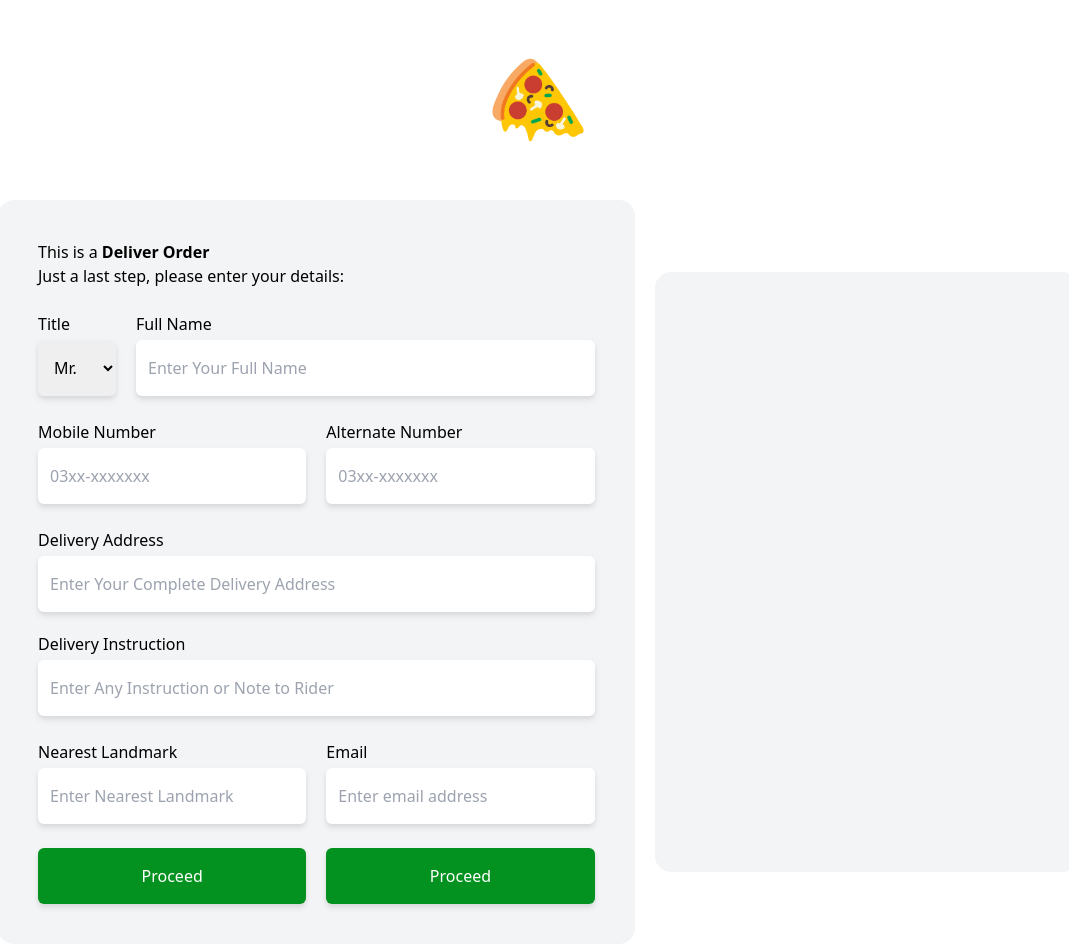
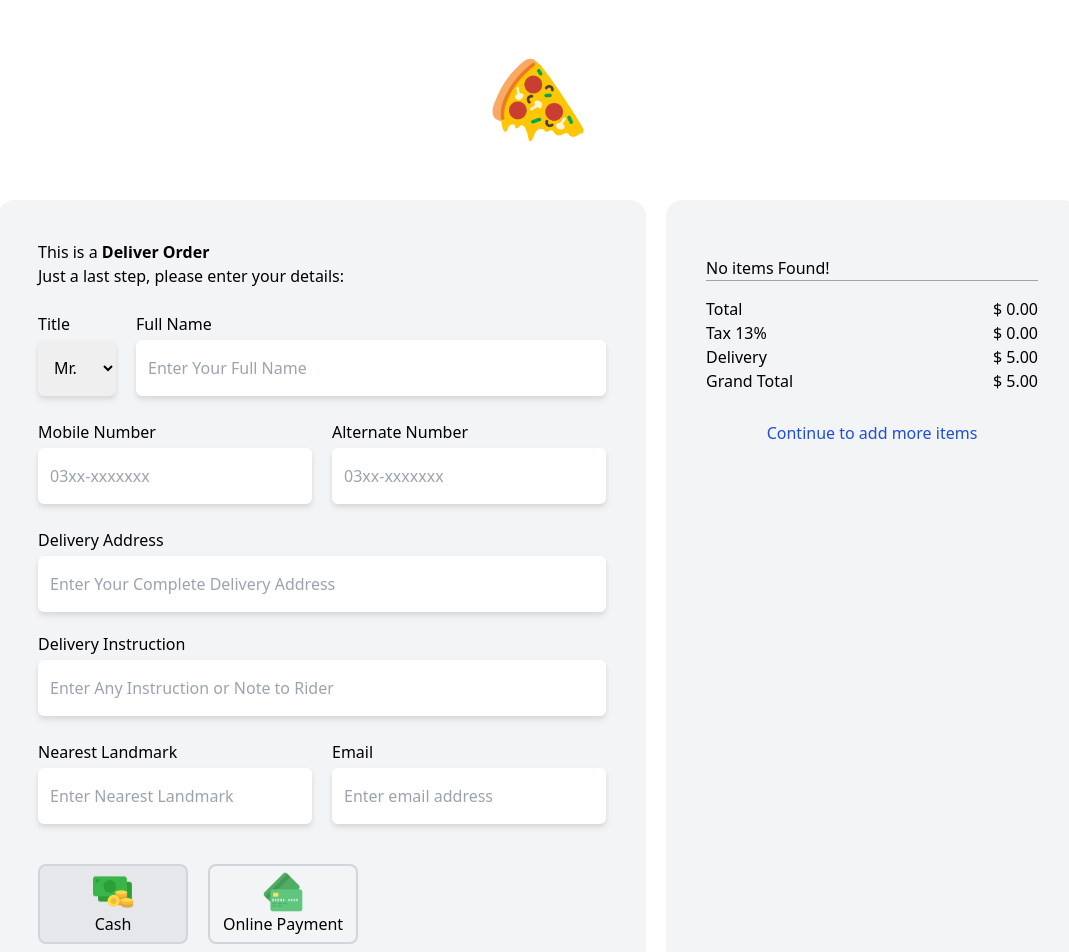
Before and after one commit to osaidfaisal12/pizzaPrac, a Next.js app in the folder pizza/: page /checkout in a window 1280 px wide. Shown: the top 952 px of the page, without its empty margins (102-1171 px from the left). Built offline with nearby package versions, Linux system fonts and the light colour scheme.

Commit message:
almost done

```diff
--- a/pizza/components/cart/Cart.js
+++ b/pizza/components/cart/Cart.js
@@ -1,34 +1,59 @@
-import React, { use, useContext, useEffect, useState } from 'react'
-import { StoreProvider } from '../../data-utils/Store'
-import CartItem from './CartItem'
+import React, { use, useContext, useEffect, useState } from "react";
+import { StoreProvider } from "../../data-utils/Store";
+import CartItem from "./CartItem";
+import Link from "next/link";
 
 const Cart = (props) => {
-    const ctx = useContext(StoreProvider)
-
+  const ctx = useContext(StoreProvider);
 
   return (
-        <div className='fixed inline-block z-10 inset-0 bg-black/50 h-screen' >
-            <div className='fixed z-10 inset-0 bg-white px-4 py-4 w-[450px] ml-auto h-full' >
-                <div className='h-full flex flex-col'>
-                    <div className='hs-[10vh]'>
-                        <div className='flex justify-between' >
-                            <h2 className='text-black text-[1.5rem]' >Your Cart</h2>
-                            <button className='text-black font-bold text-[1.5rem]' onClick={props.closeCart} >x</button>
+    <div className="fixed inline-block z-10 inset-0 bg-black/50 h-screen">
+      <div className="fixed z-10 inset-0 bg-white px-4 py-4 w-[450px] ml-auto h-full">
+        <div className="h-full flex flex-col">
+          <div className="hs-[10vh]">
+            <div className="flex justify-between">
+              <h2 className="text-black text-[1.5rem]">Your Cart</h2>
+              <button
+                className="text-black font-bold text-[1.5rem]"
+                onClick={props.closeCart}
+              >
+                x
+              </button>
             </div>
-                        <hr className='my-2 border-1 border-black' />
+            <hr className="my-2 border-1 border-black" />
           </div>
-                    <div className=' flex flex-wrap  overflow-x-hidden'>
-                        {ctx.cartitems.map((current) => {
-                            return (<CartItem key={`${current.id}_${current.type}`} id={current.id} img={current.img} title={current.title} description={current.description} amount={current.amount} type={current.type} count={current.count} />)
-                        })}
+          <div className=" flex flex-wrap  overflow-x-hidden">
+            {ctx.cartitems.length > 0 ? (
+              ctx.cartitems.map((current) => {
+                return (
+                  <CartItem
+                    key={`${current.id}_${current.type}`}
+                    id={current.id}
+                    img={current.img}
+                    title={current.title}
+                    description={current.description}
+                    amount={current.amount}
+                    type={current.type}
+                    count={current.count}
+                  />
+                );
+              })
+            ) : (
+              <p>No items Found!</p>
+            )}
           </div>
-                    <button className='mt-auto w-full bg-[#03911f] text-white py-4 rounded-md '>
+          {ctx.cartitems.length > 0 && (
+            <Link
+              href="/checkout"
+              className="mt-auto w-full bg-[#03911f] text-white py-4 rounded-md text-center"
+            >
               Proceed
-                    </button>
+            </Link>
+          )}
         </div>
       </div>
     </div>
-    )
-}
+  );
+};
 
-export default Cart
+export default Cart;
--- /dev/null
+++ b/pizza/components/checkout/AmountTab.js
@@ -0,0 +1,100 @@
+import Link from "next/link";
+import React, { useContext, useEffect, useState } from "react";
+import { StoreProvider } from "../../data-utils/Store";
+
+const AmountTab = ({ handleOnSubmit }) => {
+  const [isamount, setIsAmount] = useState(0);
+
+  const ctx = useContext(StoreProvider);
+
+  const calculateTotalAmount = () => {
+    const newTotalAmount = ctx.cartitems.reduce((current, next) => {
+      return current + parseInt(next.amount) * parseInt(next.count);
+    }, 0);
+    setIsAmount(newTotalAmount);
+  };
+
+  useEffect(() => {
+    calculateTotalAmount();
+  }, [ctx.cartitems]);
+
+  const removeItemHandler = (id, type) => {
+    const cartItem = ctx.data.filter((current) => current.id === id)[0];
+    cartItem.count = 1;
+    cartItem.type = type;
+    ctx.removeToCartHandler(cartItem);
+  };
+
+  return (
+    <div>
+      {/** mapping products **/}
+      <div className="my-4">
+        <div>
+          {ctx.cartitems.length > 0 ? (
+            ctx.cartitems.map((current) => {
+              return (
+                <div key={`${current.id}_${current.type}`}>
+                  <div className="flex justify-between items-center">
+                    <p className="font-bold">
+                      {current.count} x {current.title} ({current.type})
+                    </p>
+                    <p>${parseInt(current.amount) * parseInt(current.count)}</p>
+                  </div>
+                  <button
+                    onClick={() => removeItemHandler(current.id, current.type)}
+                    className="text-red-500 my-3"
+                  >
+                    remove
+                  </button>
+                </div>
+              );
+            })
+          ) : (
+            <p>No items Found!</p>
+          )}
+        </div>
+        <hr className="border-1 border-gray-400" />
+      </div>
+
+      {/**Amount Calc**/}
+      <div>
+        <div className="flex justify-between items-center">
+          <p>Total</p>
+          <p>$ {isamount.toFixed(2)}</p>
+        </div>
+        <div className="flex justify-between items-center">
+          <p>Tax 13%</p>
+          <p>$ {(isamount * 0.13).toFixed(2)}</p>
+        </div>
+        <div className="flex justify-between items-center">
+          <p>Delivery</p>
+          <p>$ 5.00</p>
+        </div>
+        <div className="flex justify-between items-center">
+          <p>Grand Total</p>
+          <p>$ {(isamount * 0.13 + 5 + isamount).toFixed(2)}</p>
+        </div>
+      </div>
+
+      {/**Checkout Button**/}
+      <div className="mt-5 flex flex-col">
+        {ctx.cartitems.length > 0 ? (
+          <button
+            form="my-form"
+            type="submit"
+            onClick={handleOnSubmit}
+            className="mt-auto font-bold w-full bg-[#03911f] text-white py-3 rounded-md "
+          >
+            Place Order
+          </button>
+        ) : null}
+
+        <Link href="/" className="text-center text-blue-700 mt-2">
+          Continue to add more items
+        </Link>
+      </div>
+    </div>
+  );
+};
+
+export default AmountTab;
--- a/pizza/components/checkout/CheckoutOverlay.js
+++ b/pizza/components/checkout/CheckoutOverlay.js
@@ -1,14 +1,40 @@
-import React from "react";
+import React, { useContext, useEffect, useState } from "react";
 import Form from "./Form";
+import AmountTab from "./AmountTab";
+import { OrdersStoreProvider } from "../../data-utils/OrdersStore";
+import axios from "axios";
 
 const CheckoutOverlay = () => {
+  const [latestOrder, setLatestOrder] = useState(null);
+
+  const ctx = useContext(OrdersStoreProvider);
+
+  useEffect(() => {
+    console.log(ctx.orders[0])
+    setLatestOrder(ctx.orders[0]);
+  }, [ctx.orders]);
+
+  async function submitHandler (){
+    axios
+          .post(`https://pizza-b2e64-default-rtdb.firebaseio.com//orders.json`, {
+            ...latestOrder,
+          })
+          .then((response) => {
+            // ctx.setOrdered(true);
+            console.log("form submitted");
+          })
+          .catch((error) => {
+            console.error(error);
+          });
+  }
+
   return (
-    <div className="min-h-[600px] w-full flex gap-5 justify-center items-center">
-      <div className="min-h-[600px] p-10 rounded-2xl w-[60%] bg-gray-100">
-        <Form/>
+    <div className="min-h-[600px] w-full mb-[80px] flex gap-5 justify-center items-stretch">
+      <div className="p-10 rounded-2xl w-[60%] bg-gray-100">
+        <Form />
       </div>
-      <div className="min-h-[600px] rounded-2xl w-[40%] bg-gray-100">
-
+      <div className="flex-1 p-10 rounded-2xl w-[40%] bg-gray-100">
+        <AmountTab handleOnSubmit={submitHandler}/>
       </div>
     </div>
   );
--- a/pizza/components/checkout/Form.js
+++ b/pizza/components/checkout/Form.js
@@ -1,8 +1,48 @@
-import React from "react";
+import { useFormik } from "formik";
+import Image from "next/image";
+import React, { useContext, useState } from "react";
+import { signUpSchema } from "../../schemas";
+import { OrdersStoreProvider } from "../../data-utils/OrdersStore";
+import axios from "axios";
 
 const Form = () => {
+  const [activePayment, setActivePayment] = useState("cash");
+
+  const ctx = useContext(OrdersStoreProvider);
+
+  function btnHandlers(method) {
+    setActivePayment(method);
+    handleChange({
+      target: {
+        name: "Payment_Method",
+        value: method,
+      },
+    });
+  }
+
+  const { values, errors, touched, handleBlur, handleChange, handleSubmit } =
+    useFormik({
+      initialValues: {
+        Title: "Mr.",
+        Full_Name: "",
+        Mobile_Number: "",
+        Alternate_Number: "",
+        Delivery_Address: "",
+        Delivery_Instruction: "",
+        Nearest_Landmark: "",
+        Email: "",
+        Payment_Method: "cash",
+      },
+      validationSchema: signUpSchema,
+      onSubmit: (values) => {
+        // const date = new Date();
+        // const orderId = `date:${date.getMonth()}/${date.getDate()}/${date.getFullYear()}_time:${date.getHours()}:${date.getMinutes()}`;
+        ctx.setOrders([values]);
+      },
+    });
+
   return (
-    <div>
+    <form id="my-form" onSubmit={handleSubmit}>
       <div>
         <h2>
           This is a <span className="font-bold">Deliver Order</span>
@@ -12,11 +52,13 @@ const Form = () => {
       {/* Title and FullName */}
       <div className="mt-[24px] flex justify-start gap-5 items-center w-full">
         <div className="flex flex-col justify-start">
-          <label htmlFor="title">Title</label>
+          <label htmlFor="Title">Title</label>
           <select
-            name="title"
-            id="title"
-            form="title"
+            name="Title"
+            id="Title"
+            value={values.Title}
+            onChange={handleChange}
+            onBlur={handleBlur}
             className="px-3 py-4 drop-shadow-md mt-1 rounded-md"
           >
             <option value="Mr.">Mr.</option>
@@ -25,14 +67,20 @@ const Form = () => {
           </select>
         </div>
         <div className="flex flex-col justify-start w-full">
-          <label htmlFor="full_name">Full Name</label>
+          <label htmlFor="Full_Name">Full Name</label>
           <input
             type="text"
-            name="full_name"
-            id="full_name"
+            name="Full_Name"
+            id="Full_Name"
+            value={values.Full_Name}
+            onChange={handleChange}
+            onBlur={handleBlur}
             placeholder="Enter Your Full Name"
             className="mt-1 px-3 py-4 rounded-md drop-shadow-md"
           />
+          {errors.Full_Name && touched.Full_Name ? (
+            <p className="text-red-500">{errors.Full_Name}</p>
+          ) : null}
         </div>
       </div>
 
@@ -41,22 +89,34 @@ const Form = () => {
         <div className="flex flex-col justify-start w-full">
           <label htmlFor="Mobile_Number">Mobile Number</label>
           <input
-            type="number"
+            type="text"
             name="Mobile_Number"
             id="Mobile_Number"
+            value={values.Mobile_Number}
+            onChange={handleChange}
+            onBlur={handleBlur}
             placeholder="03xx-xxxxxxx"
             className="mt-1 px-3 py-4 rounded-md drop-shadow-md"
           />
+          {errors.Mobile_Number && touched.Mobile_Number ? (
+            <p className="text-red-500">{errors.Mobile_Number}</p>
+          ) : null}
         </div>
         <div className="flex flex-col justify-start w-full">
           <label htmlFor="Alternate_Number">Alternate Number</label>
           <input
-            type="number"
+            type="text"
             name="Alternate_Number"
             id="Alternate_Number"
+            value={values.Alternate_Number}
+            onChange={handleChange}
+            onBlur={handleBlur}
             placeholder="03xx-xxxxxxx"
             className="mt-1 px-3 py-4 rounded-md drop-shadow-md"
           />
+          {errors.Alternate_Number && touched.Alternate_Number ? (
+            <p className="text-red-500">{errors.Alternate_Number}</p>
+          ) : null}
         </div>
       </div>
 
@@ -68,9 +128,15 @@ const Form = () => {
             type="text"
             name="Delivery_Address"
             id="Delivery_Address"
+            value={values.Delivery_Address}
+            onChange={handleChange}
+            onBlur={handleBlur}
             placeholder="Enter Your Complete Delivery Address"
             className="mt-1 px-3 py-4 rounded-md drop-shadow-md"
           />
+          {errors.Delivery_Address && touched.Delivery_Address ? (
+            <p className="text-red-500">{errors.Delivery_Address}</p>
+          ) : null}
         </div>
         <div className="flex flex-col justify-start w-full">
           <label htmlFor="Delivery_Instruction">Delivery Instruction</label>
@@ -78,9 +144,15 @@ const Form = () => {
             type="text"
             name="Delivery_Instruction"
             id="Delivery_Instruction"
+            value={values.Delivery_Instruction}
+            onChange={handleChange}
+            onBlur={handleBlur}
             placeholder="Enter Any Instruction or Note to Rider"
             className="mt-1 px-3 py-4 rounded-md drop-shadow-md"
           />
+          {errors.Delivery_Instruction && touched.Delivery_Instruction ? (
+            <p className="text-red-500">{errors.Delivery_Instruction}</p>
+          ) : null}
         </div>
       </div>
 
@@ -92,9 +164,15 @@ const Form = () => {
             type="text"
             name="Nearest_Landmark"
             id="Nearest_Landmark"
+            value={values.Nearest_Landmark}
+            onChange={handleChange}
+            onBlur={handleBlur}
             placeholder="Enter Nearest Landmark"
             className="mt-1 px-3 py-4 rounded-md drop-shadow-md"
           />
+          {errors.Nearest_Landmark && touched.Nearest_Landmark ? (
+            <p className="text-red-500">{errors.Nearest_Landmark}</p>
+          ) : null}
         </div>
         <div className="flex flex-col justify-start w-full">
           <label htmlFor="Email">Email</label>
@@ -102,26 +180,54 @@ const Form = () => {
             type="email"
             name="Email"
             id="Email"
+            value={values.Email}
+            onChange={handleChange}
+            onBlur={handleBlur}
             placeholder="Enter email address"
             className="mt-1 px-3 py-4 rounded-md drop-shadow-md"
           />
+          {errors.Email && touched.Email ? (
+            <p className="text-red-500">{errors.Email}</p>
+          ) : null}
         </div>
       </div>
 
       {/* Buttons*/}
-      <div className="mt-[24px] flex justify-start gap-5 items-center w-full">
-        <div className="flex flex-col justify-start w-full">
-          <button className="bg-[#03911f] text-white px-3 py-4 rounded-md drop-shadow-md">
-            Proceed
-          </button>
-        </div>
-        <div className="flex flex-col justify-start w-full">
-          <button className="bg-[#03911f] text-white px-3 py-4 rounded-md drop-shadow-md">
-            Proceed
-          </button>
-        </div>
+      <div className="mt-[40px] flex justify-start gap-5 items-center w-full">
+        <button
+          className={`flex flex-col justify-center items-center border-2 border-gray-300 rounded-lg w-[150px] h-[80px] ${
+            activePayment === "cash" ? "border-[#03911f] bg-gray-200" : null
+          }`}
+          name="Payment_Method"
+          type="button"
+          value="cash"
+          onClick={() => btnHandlers("cash")}
+        >
+          <Image src="/money.png" width={40} height={40} alt="cashIcon" />
+          <p>Cash</p>
+        </button>
+
+        <button
+          className={`flex flex-col justify-center items-center border-2 border-gray-300 rounded-lg w-[150px] h-[80px] ${
+            activePayment === "creditCard"
+              ? "border-[#03911f] bg-gray-200"
+              : null
+          }`}
+          name="Payment_Method"
+          value="creditCard"
+          type="button"
+          onClick={() => btnHandlers("creditCard")}
+        >
+          <Image
+            src="/credit-cards.png"
+            width={40}
+            height={40}
+            alt="cardIcon"
+          />
+          <p>Online Payment</p>
+        </button>
       </div>
-    </div>
+    </form>
   );
 };
 
--- a/pizza/data-utils/Getdata.js
+++ b/pizza/data-utils/Getdata.js
@@ -14,6 +14,5 @@ export async function getData() {
     items.push({id:key,...data[key]});
   }
 
-  console.log(items)
   return items;
 }
--- /dev/null
+++ b/pizza/data-utils/OrdersStore.js
@@ -0,0 +1,27 @@
+const { createContext, useState } = require("react");
+
+export const OrdersStoreProvider = createContext({
+  orders: [],
+  ordered: false,
+  setOrders: () => {},
+  setOrdered: () => {},
+});
+
+export function OrdersStore(props) {
+  const [orders, setOrders] = useState([]);
+  const [ordered, setOrdered] = useState(false)
+
+  console.log(orders);
+
+  const value = {
+    orders: orders,
+    setOrders: setOrders,
+    ordered: ordered,
+    setOrdered: setOrdered,
+  };
+  return (
+    <OrdersStoreProvider.Provider value={value}>
+      {props.children}
+    </OrdersStoreProvider.Provider>
+  );
+}
--- a/pizza/package.json
+++ b/pizza/package.json
@@ -12,10 +12,12 @@
     "axios": "^1.3.4",
     "eslint": "8.36.0",
     "eslint-config-next": "13.2.4",
+    "formik": "^2.2.9",
     "next": "13.2.4",
     "react": "18.2.0",
     "react-dom": "18.2.0",
-    "swiper": "^9.1.1"
+    "swiper": "^9.1.1",
+    "yup": "^1.0.2"
   },
   "devDependencies": {
     "autoprefixer": "^10.4.14",
--- /dev/null
+++ b/pizza/schemas/index.js
@@ -0,0 +1,13 @@
+import React from 'react'
+import * as Yup from 'yup'
+
+export const signUpSchema = Yup.object({
+    Title: Yup.string().required("Select your title"),
+    Full_Name: Yup.string().min(3).max(20).required("Enter your name"),
+    Mobile_Number: Yup.string().min(10).max(10).required("Enter your mobile number"),
+    Alternate_Number: Yup.string().min(10).max(10).required("Enter your alternate number"),
+    Delivery_Address: Yup.string().min(3).max(40).required("Enter your delivery address"),
+    Delivery_Instruction: Yup.string().min(3).max(20).required("Enter your delivery instruction"),
+    Nearest_Landmark: Yup.string().min(3).max(20).required("Enter your nearest landmark"),
+    Email: Yup.string().email().required("Enter your email"),
+})
--- a/pizza/src/pages/_app.js
+++ b/pizza/src/pages/_app.js
@@ -1,8 +1,13 @@
-import '@/styles/globals.css'
-import { Store } from '../../data-utils/Store'
+import "@/styles/globals.css";
+import { Store } from "../../data-utils/Store";
+import { OrdersStore } from "../../data-utils/OrdersStore";
 
 export default function App({ Component, pageProps }) {
   return (
-  <Store>
-  <Component {...pageProps} /></Store>)
+    <Store>
+      <OrdersStore>
+        <Component {...pageProps} />
+      </OrdersStore>
+    </Store>
+  );
 }
--- a/pizza/src/pages/checkout.js
+++ b/pizza/src/pages/checkout.js
@@ -1,8 +1,12 @@
 import Image from "next/image";
-import React from "react";
+import React, { useContext } from "react";
 import CheckoutOverlay from "../../components/checkout/CheckoutOverlay";
+import { OrdersStoreProvider } from "../../data-utils/OrdersStore";
 
 const checkout = () => {
+
+  const ctx = useContext(OrdersStoreProvider);
+
   return (
     <div className="min-h-screen w-full ">
       <div className="flex items-center justify-center h-[200px] w-full">
@@ -14,9 +18,14 @@ const checkout = () => {
           alt="pizza"
         />
       </div>
-      <div className="w-full min-h-[600px] px-[100px]">
+      {
+        ctx.ordered === false ? (
+          <div className="w-full min-h-[600px] px-[100px]">
         <CheckoutOverlay/>
       </div>
+        ) : <p>Order</p>
+      }
+
     </div>
   );
 };
```
Also changed, not shown: pizza/components/pizza/AllPizza.js (+16 -21 lines), pizza/data-utils/Store.js (+25 -24 lines), 1 other file (tests, documents, lock files or other folders). Lines whose indentation alone changed are shown as unchanged.
